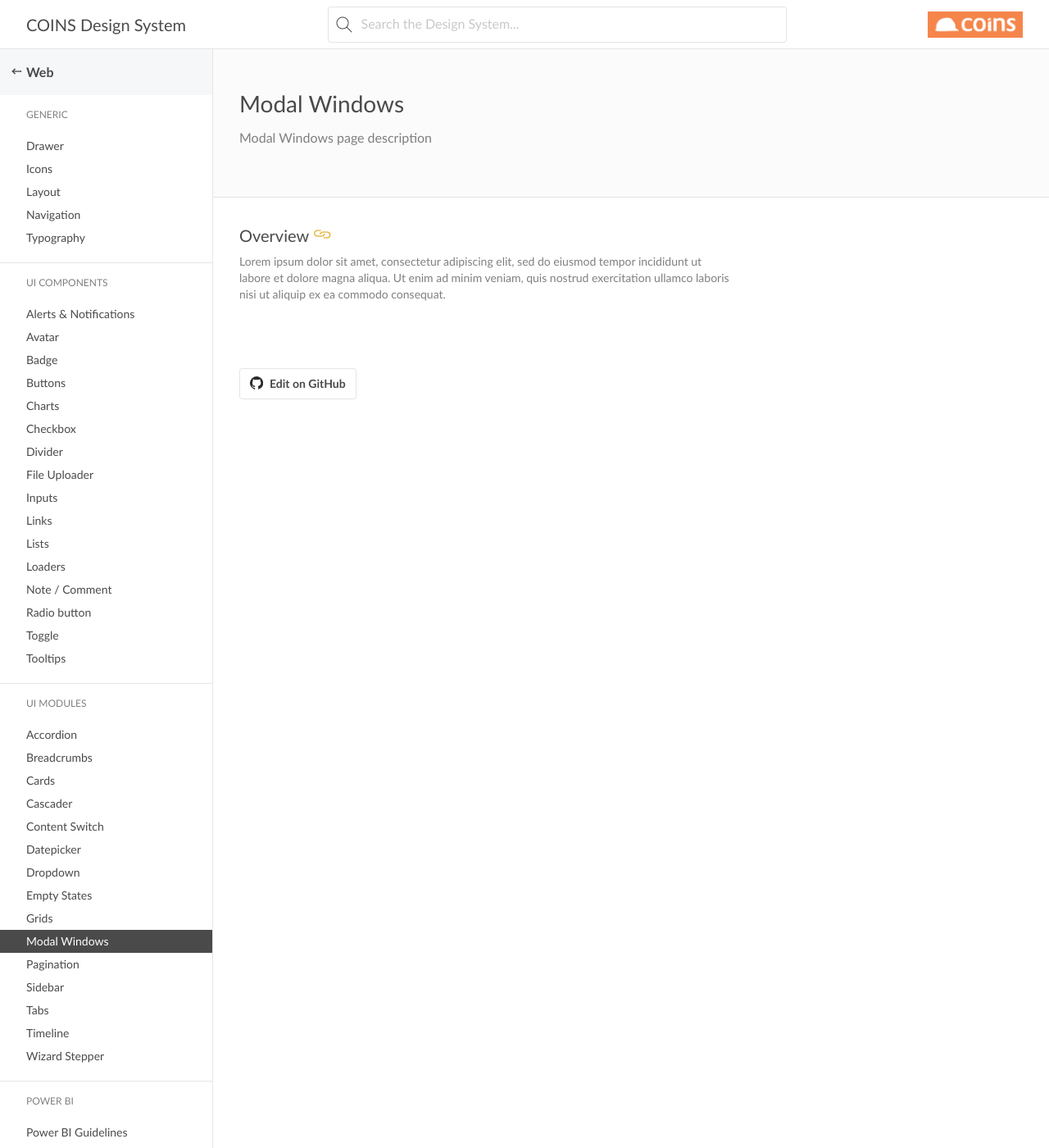
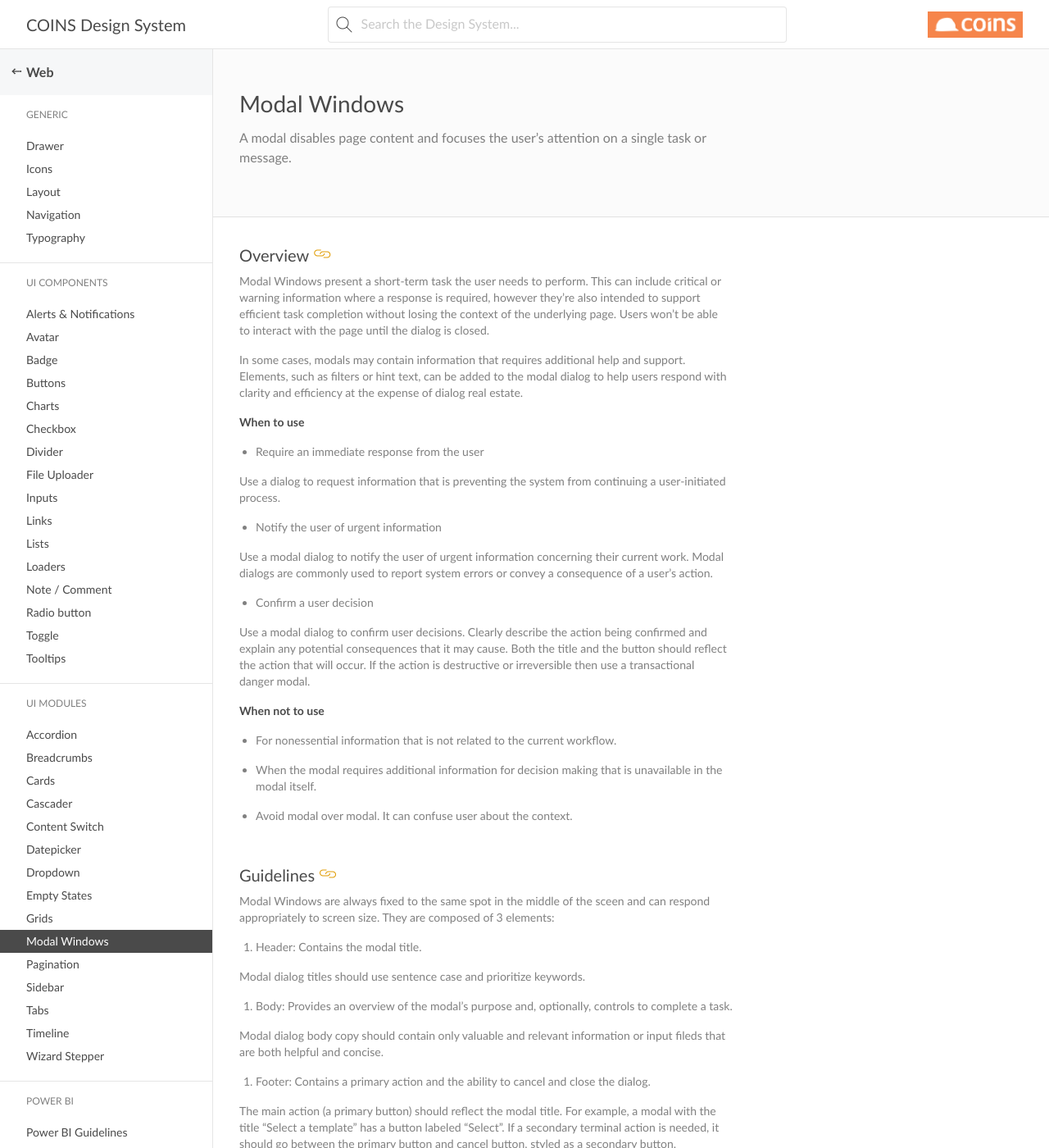
Before and after one commit to COINS-Naz/coins-design-system, a Jekyll site: the page built from _posts/web/ui-modules/2021-04-22-modals.md, in a window 1280 px wide and 1400 px high. Shown: the whole window at 82% size. Built offline with Jekyll 4.4.1, drawn with Linux system fonts in a browser that asks for light colours; nearby versions of some CDN libraries; some web fonts are replaced; some of the changed text lies outside the part shown.

Commit message:
Update 2021-04-22-modals.md
Modal Windows page

```diff
--- a/_posts/web/ui-modules/2021-04-22-modals.md
+++ b/_posts/web/ui-modules/2021-04-22-modals.md
@@ -3,10 +3,51 @@ layout: post
 category: "Web"
 tag: "UI Modules"
 title: Modal Windows
-subtitle: "Modal Windows page description"
+subtitle: "A modal disables page content and focuses the user’s attention on a single task or message."
 permalink: /web/modal-windows/
 ---
 
 ## Overview
 
-Lorem ipsum dolor sit amet, consectetur adipiscing elit, sed do eiusmod tempor incididunt ut labore et dolore magna aliqua. Ut enim ad minim veniam, quis nostrud exercitation ullamco laboris nisi ut aliquip ex ea commodo consequat.
+Modal Windows present a short-term task the user needs to perform. This can include critical or warning information where a response is required, however they’re also intended to support efficient task completion without losing the context of the underlying page. Users won't be able to interact with the page until the dialog is closed.
+
+In some cases, modals may contain information that requires additional help and support. Elements, such as filters or hint text, can be added to the modal dialog to help users respond with clarity and efficiency at the expense of dialog real estate.
+
+### When to use
+- Require an immediate response from the user
+
+Use a dialog to request information that is preventing the system from continuing a user-initiated process.
+
+- Notify the user of urgent information
+
+Use a modal dialog to notify the user of urgent information concerning their current work. Modal dialogs are commonly used to report system errors or convey a consequence of a user’s action.
+
+- Confirm a user decision
+
+Use a modal dialog to confirm user decisions. Clearly describe the action being confirmed and explain any potential consequences that it may cause. Both the title and the button should reflect the action that will occur. If the action is destructive or irreversible then use a transactional danger modal.
+
+### When not to use
+- For nonessential information that is not related to the current workflow.
+
+- When the modal requires additional information for decision making that is unavailable in the modal itself.
+
+- Avoid modal over modal. It can confuse user about the context.
+
+## Guidelines
+
+Modal Windows are always fixed to the same spot in the middle of the sceen and can respond appropriately to screen size. They are composed of 3 elements:
+1. Header: Contains the modal title.
+
+Modal dialog titles should use sentence case and prioritize keywords.
+2. Body: Provides an overview of the modal's purpose and, optionally, controls to complete a task.
+
+Modal dialog body copy should contain only valuable and relevant information or input fileds that are both helpful and concise.
+3. Footer: Contains a primary action and the ability to cancel and close the dialog.
+
+The main action (a primary button) should reflect the modal title. For example, a modal with the title "Select a template" has a button labeled "Select". If a secondary terminal action is needed, it should go between the primary button and cancel button, styled as a secondary button.
+
+### Example usage
+![Coins Construction Cloud - Design System - UI Module - Modal Windows]({{site.baseurl}}/img/Example_Modal.png)
+
+## Live preview
+Include code snippet here
```
